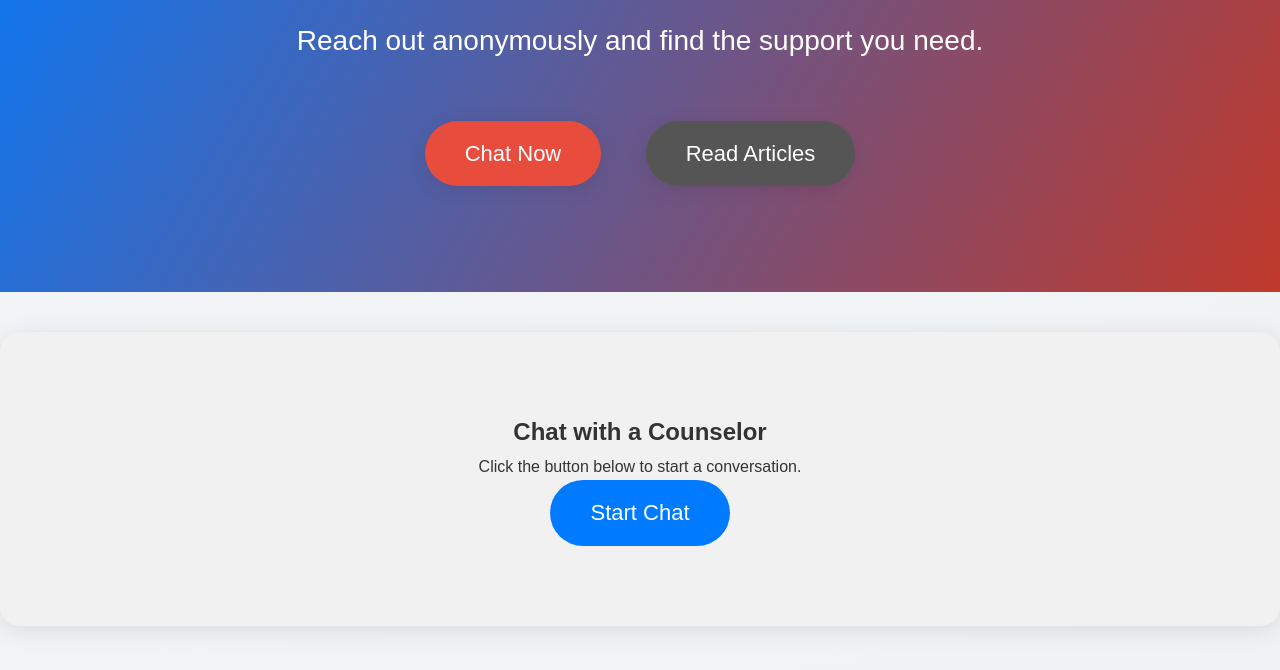
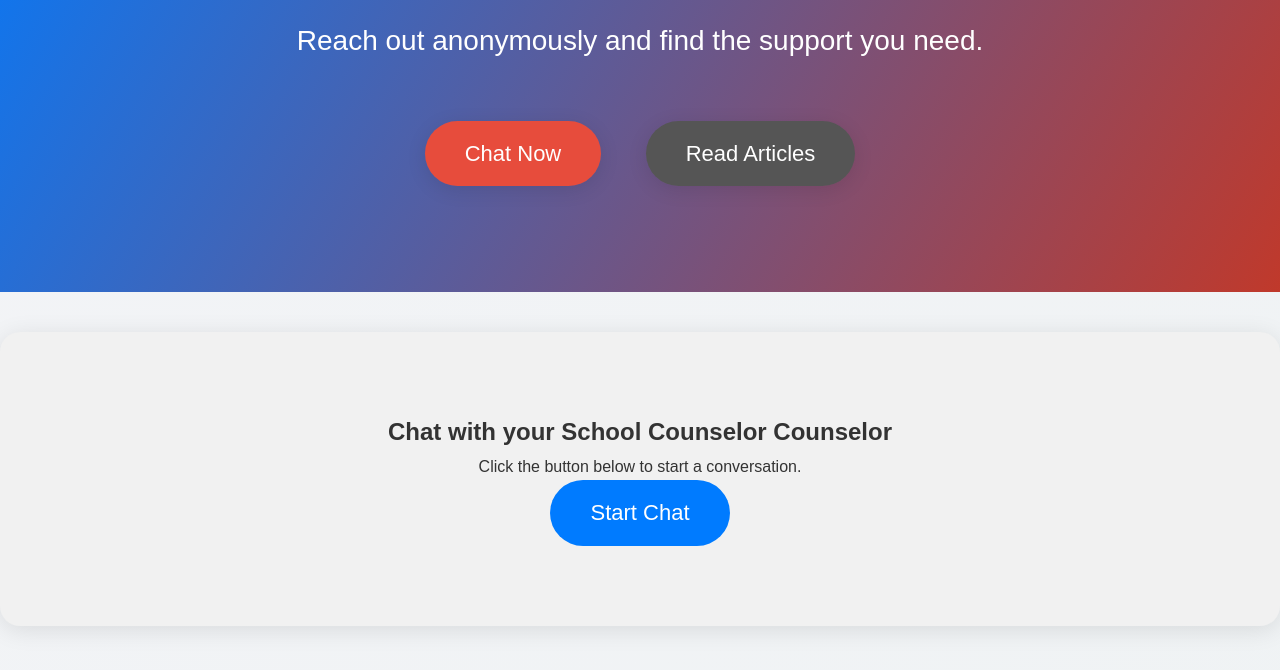
Before and after one commit to Difre-gif/CounselConnect, a plain HTML site: page HOME/home.html in a window 1280 px wide. Shown: the part 370-1040 px from the top of the page. Drawn offline with Linux system fonts and the light colour scheme.

Commit message:
Your commit message

```diff
--- a/HOME/home.html
+++ b/HOME/home.html
@@ -31,7 +31,7 @@
     </section>
 
     <section id="chat" class="chat-section">
-        <h2>Chat with a Counselor</h2>
+        <h2>Chat with your School Counselor Counselor</h2>
         <p>Click the button below to start a conversation.</p>
         <button class="chat-button" onclick="openChat()">Start Chat</button>
         <div class="chat-widget" id="chat-widget" style="display:none;">
```
